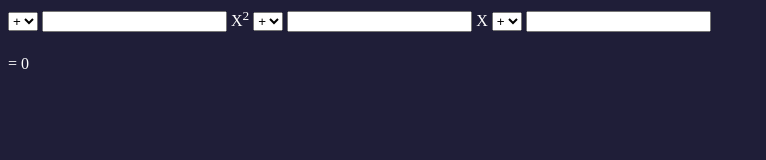
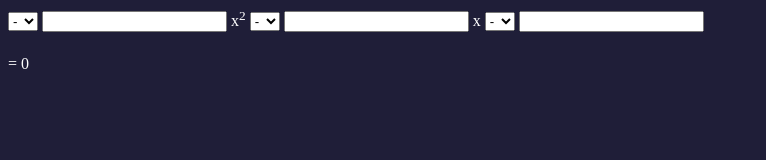
Before and after one commit to larissa360/2f3t, a plain HTML site: page eq2g.html in a window 1280 px wide. Shown: the full height of the page, 0-766 px from the left. Drawn offline with Linux system fonts and the light colour scheme; files that its build step writes are made by us from their sources.

Commit message:
Update eq2g.html

```diff
--- a/eq2g.html
+++ b/eq2g.html
@@ -1,40 +1,38 @@
 <!DOCTYPE html>
-<html lang="pt-br">
+<html lang="en">
 <head>
     <meta charset="UTF-8">
-    <meta http-equiv="X-UA-Compatible" content="IE=edge">
     <meta name="viewport" content="width=device-width, initial-scale=1.0">
-    <title>Calculadora</title>
+    <title>Document</title>
     <script src="./js/script.js"></script>
-    <link rel="stylesheet" href="./css/estilo.css">
+    <link rel="stylesheet" href="css/estilo.css">
 </head>
 <body>
 
     <select onchange="set_sinal_a()" name="sinal_a" id="a">
-        <option selected value="+">+</option>
-        <option value="-">-</option>
-    </select>
+    <option value="-">-</option>
+    <option value="+">+</option>
+</select>
+<input id="valor_a" class="entrada" onchange="set_valor_a()" type="number">
+<span>x<sup>2</sup></span>
 
-    <input class="entrada" type="number" onchange="set_valor_a()" id="valor_a">
-    <span>X<sup>2</sup></span>
 
-    <select onchange="set_sinal_b() "name="sinal_b" id="b">
-        <option selected value="+">+</option>
-        <option value="-">-</option>
-    </select>
-    <input class="entrada" type="number" onchange="set_valor_b()" id="valor_b">
-    <span>X</span>
+<select onchange="set_sinal_b()" name="sinal_b" id="b">
+    <option value="-">-</option>
+    <option value="+">+</option>
+</select>
+<input id="valor_b" class="entrada" onchange="set_valor_b()" type="number">
+<span>x</span>
 
-    <select onchange="set_sinal_c()"name="sinal_c" id="c">
-        <option selected value="+">+</option>
-        <option value="-">-</option>
-    </select>
-    <input class="entrada" type="number" onchange="set_valor_c()" id="valor_c">
 
-    <h5><span id="delta"></span></h5>
+<select onchange="set_sinal_c()" name="sinal_c" id="c">
+    <option value="-">-</option>
+    <option value="+">+</option>
+</select>
+<input id="valor_c" class="entrada" onchange="set_valor_c()" type="number">
+<h5><span id="delta" ></span></h5>
 
-    <span id="raiz"> = 0 </sup></span>
-
+<span id="raiz" > = 0 </span>
 
 
 </body>
```
